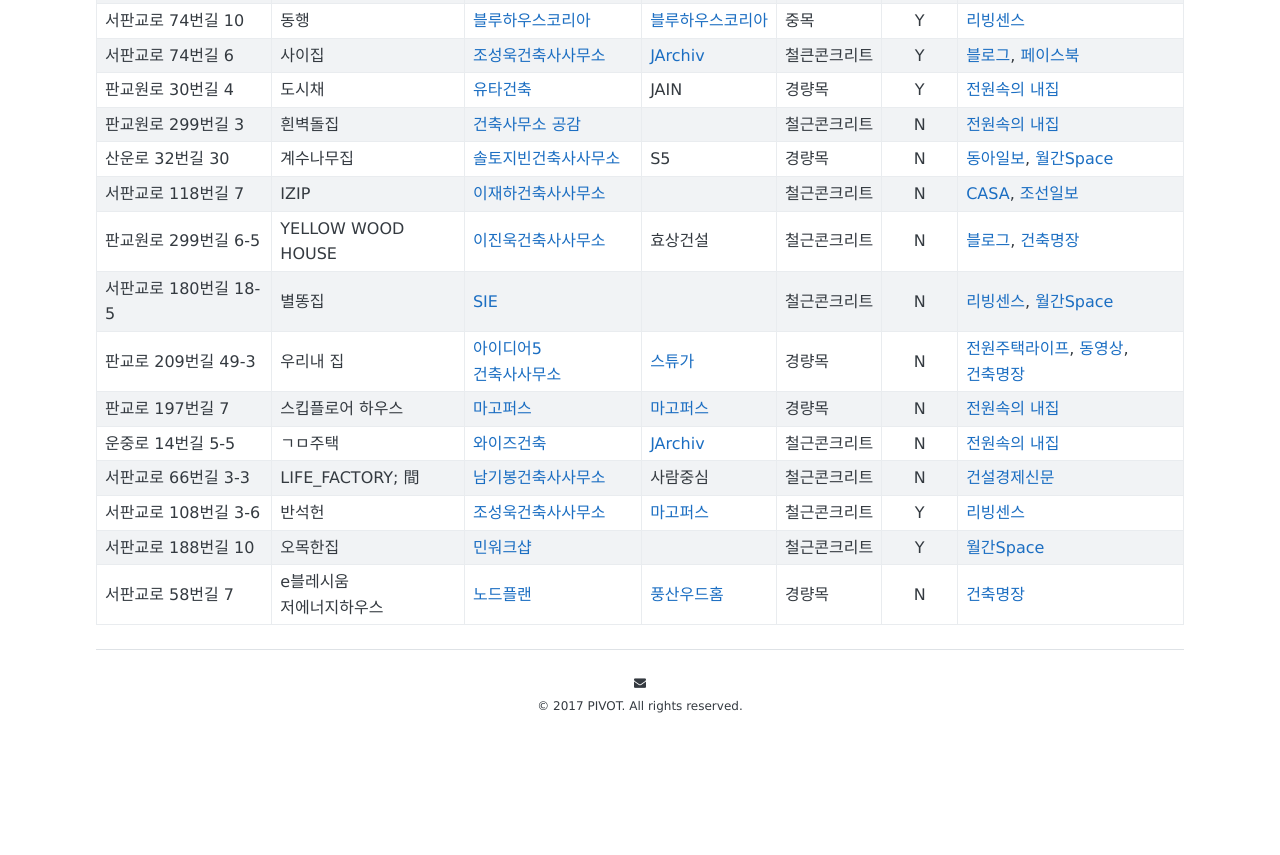
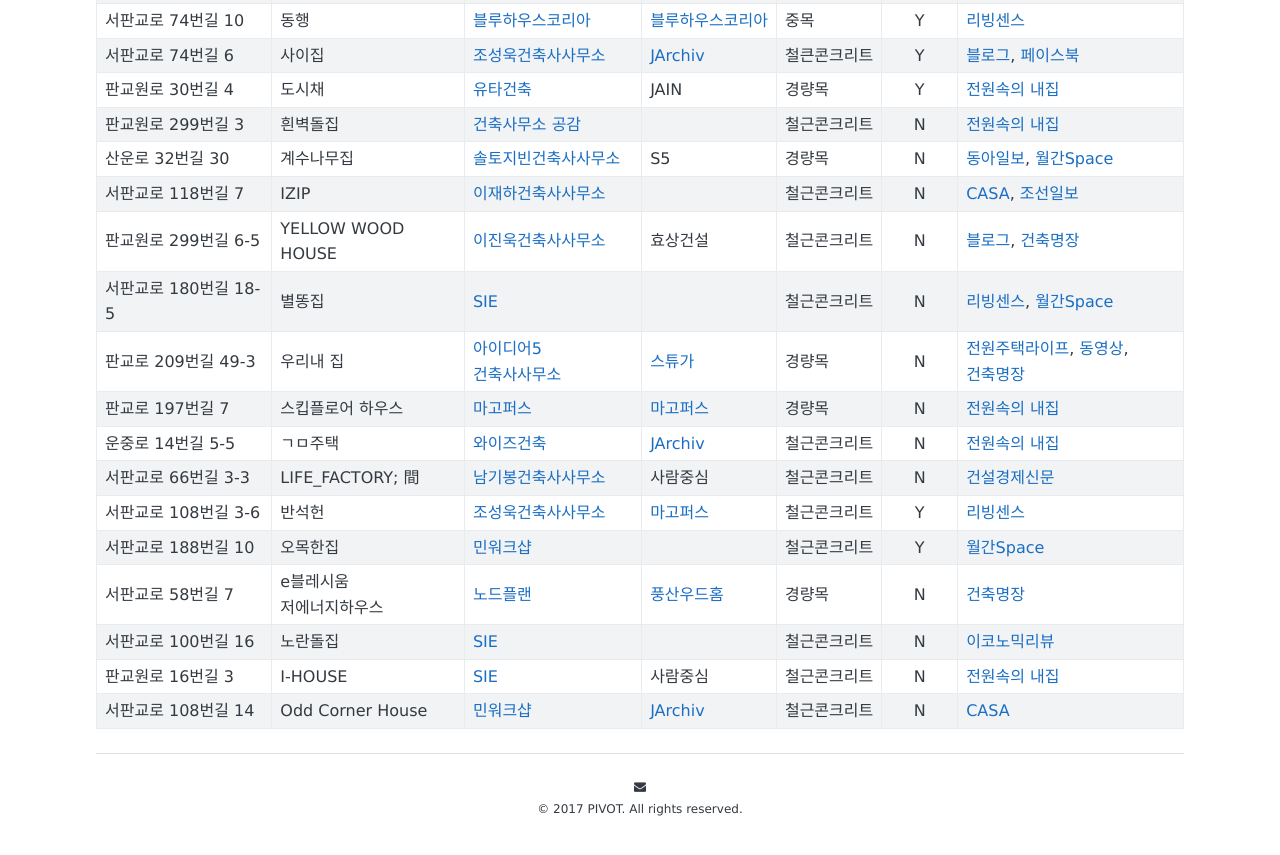
Before and after one commit to build-my-house/build-my-house.github.io, a Jekyll site: the page built from _posts/2017-02-03-pangyo-houses.md, in a window 1280 px wide and 900 px high, scrolled down 1009 px. Shown: the top 855 px of the window. Built offline with Jekyll 4.4.1, drawn with Linux system fonts in a browser that asks for light colours; nearby versions of some CDN libraries; some web fonts are replaced; before the commit the page ends 1805 px from its top, so only the background shows below that.

```diff
--- a/_posts/2017-02-03-pangyo-houses.md
+++ b/_posts/2017-02-03-pangyo-houses.md
@@ -38,7 +38,19 @@ tags: 판교 운중동 단독주택 건축가 시공사 땅콩주택 듀플렉
 | 서판교로 108번길 3-6 | 반석헌 | [조성욱건축사사무소][028]{:target="_blank"} | [마고퍼스][028_1]{:target="_blank"} | 철근콘크리트 | Y | [리빙센스][028_2]{:target="_blank"} |
 | 서판교로 188번길 10 | 오목한집 | [민워크샵][029]{:target="_blank"} | | 철근콘크리트 | Y | [월간Space][029_1]{:target="_blank"} |
 | 서판교로 58번길 7 | e블레시움 저에너지하우스 | [노드플랜][030]{:target="_blank"} | [풍산우드홈][030_1]{:target="_blank"} | 경량목 | N | [건축명장][030_2]{:target="_blank"} |
+| 서판교로 100번길 16 | 노란돌집 | [SIE][031]{:target="_blank"} | | 철근콘크리트 | N | [이코노믹리뷰][031_1]{:target="_blank"} |
+| 판교원로 16번길 3 | I-HOUSE | [SIE][032]{:target="_blank"} | 사람중심 | 철근콘크리트 | N | [전원속의 내집][032_1]{:target="_blank"} |
+| 서판교로 108번길 14 | Odd Corner House | [민워크샵][033]{:target="_blank"} | [JArchiv][017_1]{:target="_blank"} | 철근콘크리트 | N | [CASA][033_1]{:target="_blank"} |
 
+
+[033]: http://www.minworkshop.com/index.php?/odd-corner/
+[033_1]: http://navercast.naver.com/magazine_contents.nhn?rid=1409&contents_id=18430
+
+[032]: http://www.sie-jungsujin.com/p/portfolio_page/i-house이-집-ver02/
+[032_1]: http://navercast.naver.com/magazine_contents.nhn?rid=1433&contents_id=108161
+
+[031]: http://www.sie-jungsujin.com/p/portfolio_page/yellow-stone-house노란돌집/
+[031_1]: http://www.econovill.com/archives/42585
 
 [030]: http://www.nodeplan.com/?sd=2&sc=2_1_2&gyear=2014&wnum=109&page=1
 [030_1]: http://www.woodhomes.co.kr/bbs/board.php?bo_table=04_000_06&wr_id=1
```
